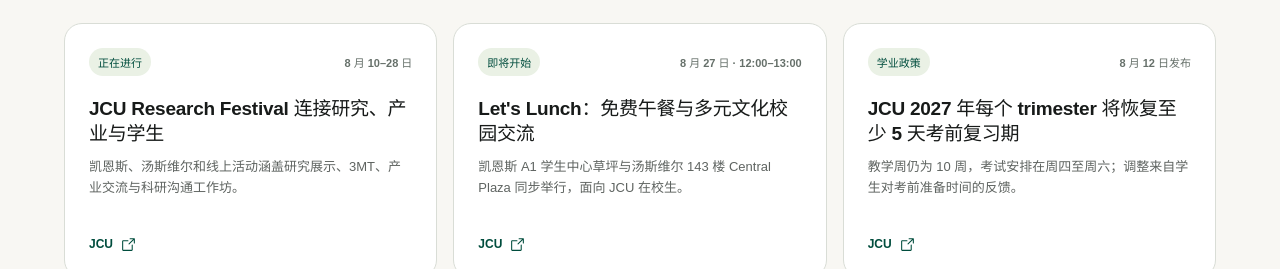
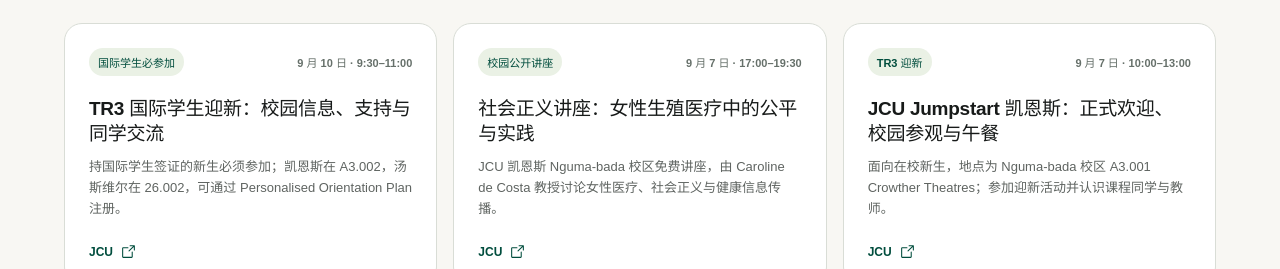
Before and after one commit to Haodong-Zhang1/Tropic-Loop-Website, a React (Vite) app: page / in a window 1280 px wide. Shown: the part 675-944 px from the top of the page. Built offline with nearby package versions, Linux system fonts and the light colour scheme.

Commit message:
Refresh JCU campus events for September

```diff
--- a/src/data/content.js
+++ b/src/data/content.js
@@ -413,7 +413,7 @@
       newsTitle: "校园新闻与活动",
       newsIntro: "按当前校区筛选近期内容，摘要由 Tropic Loop 整理，详情回到 JCU 官方页面。",
       allNews: "查看全部 JCU 新闻",
-      newsUpdated: "内容更新于 2026 年 8 月 24 日",
+      newsUpdated: "内容更新于 2026 年 8 月 29 日",
       exploreTitle: "从校园开始",
       exploreIntro: "官方校园信息、住宿与创新空间，一次找到正确入口。",
     },
@@ -521,7 +521,7 @@
       newsTitle: "Campus news and events",
       newsIntro: "Recent stories are filtered by campus, summarised by Tropic Loop and linked back to the official JCU page.",
       allNews: "View all JCU news",
-      newsUpdated: "Content updated 24 August 2026",
+      newsUpdated: "Content updated 29 August 2026",
       exploreTitle: "Start with the campus",
       exploreIntro: "Official campus information, housing and innovation spaces with the right next link.",
     },
@@ -628,44 +628,54 @@
 
 export const campusNews = [
   {
-    id: "research-festival-2026",
+    id: "trimester-3-international-orientation-2026",
     campus: "both",
-    date: "2026-08-28",
-    dateLabel: { zh: "8 月 10–28 日", en: "10–28 Aug" },
-    category: { zh: "正在进行", en: "Happening now" },
-    title: { zh: "JCU Research Festival 连接研究、产业与学生", en: "JCU Research Festival connects research, industry and students" },
-    summary: { zh: "凯恩斯、汤斯维尔和线上活动涵盖研究展示、3MT、产业交流与科研沟通工作坊。", en: "Events across Cairns, Townsville and online include research showcases, 3MT, industry networking and research communication workshops." },
-    url: "https://www.jcu.edu.au/b/research-festival",
-  },
-  {
-    id: "spark-townsville-2026",
+    date: "2026-09-10",
+    dateLabel: { zh: "9 月 10 日 · 9:30–11:00", en: "10 Sep · 9:30–11am" },
+    category: { zh: "国际学生必参加", en: "Compulsory for international students" },
+    title: { zh: "TR3 国际学生迎新：校园信息、支持与同学交流", en: "TR3 International Orientation: campus essentials, support and connections" },
+    summary: { zh: "持国际学生签证的新生必须参加；凯恩斯在 A3.002，汤斯维尔在 26.002，可通过 Personalised Orientation Plan 注册。", en: "Compulsory for new students on an international student visa, in A3.002 Cairns and 26.002 Townsville; register through your Personalised Orientation Plan." },
+    url: "https://www.jcu.edu.au/events/2026/september/trimester-3-compulsory-international-orientation",
+  },
+  {
+    id: "social-justice-townsville-2026",
     campus: "townsville",
-    date: "2026-08-28",
-    dateLabel: { zh: "8 月 28 日 · 11:30–13:00", en: "28 Aug · 11:30am–1pm" },
-    category: { zh: "即将开始", en: "Upcoming" },
-    title: { zh: "SPARK：与 JCU 优秀校友面对面聊职业发展", en: "SPARK: meet JCU alumni and explore career pathways" },
-    summary: { zh: "汤斯维尔校区免费活动，面向在校生、教职工与校友；包含轻午餐、校友职业分享和现场提问。", en: "A free Townsville event for current students, staff and alumni, with a light lunch, alumni career stories and live Q&A." },
-    url: "https://www.jcu.edu.au/events/2026/august/spark-students-and-professionals-aligning%2C-relating%2C-and-knowledge-sharing",
-  },
-  {
-    id: "lets-lunch-2026",
-    campus: "both",
-    date: "2026-08-27",
-    dateLabel: { zh: "8 月 27 日 · 12:00–13:00", en: "27 Aug · 12–1pm" },
-    category: { zh: "即将开始", en: "Upcoming" },
-    title: { zh: "Let's Lunch：免费午餐与多元文化校园交流", en: "Let's Lunch: free food and multicultural campus connections" },
-    summary: { zh: "凯恩斯 A1 学生中心草坪与汤斯维尔 143 楼 Central Plaza 同步举行，面向 JCU 在校生。", en: "Open to current students at the A1 Student Centre Lawns in Cairns and Central Plaza, Building 143, in Townsville." },
-    url: "https://www.jcu.edu.au/events/2026/august/lets-lunch-multicultural-queensland-month",
-  },
-  {
-    id: "study-break-2027",
-    campus: "both",
-    date: "2026-08-12",
-    dateLabel: { zh: "8 月 12 日发布", en: "Published 12 Aug" },
-    category: { zh: "学业政策", en: "Study update" },
-    title: { zh: "JCU 2027 年每个 trimester 将恢复至少 5 天考前复习期", en: "JCU will add a five-day study break before each 2027 trimester exam period" },
-    summary: { zh: "教学周仍为 10 周，考试安排在周四至周六；调整来自学生对考前准备时间的反馈。", en: "Teaching remains at 10 weeks, with exams running Thursday to Saturday; the change responds to student feedback on exam preparation time." },
-    url: "https://www.jcu.edu.au/news/releases/2026/august/jcu-to-deliver-study-break-for-2027-trimesters",
+    date: "2026-09-09",
+    dateLabel: { zh: "9 月 9 日 · 17:00–19:30", en: "9 Sep · 5–7:30pm" },
+    category: { zh: "校园公开讲座", en: "Campus lecture" },
+    title: { zh: "社会正义讲座：女性生殖医疗中的公平与实践", en: "Social Justice Lecture: equity in women's reproductive healthcare" },
+    summary: { zh: "JCU 汤斯维尔 Bebegu Yumba 校区免费讲座，由 Caroline de Costa 教授分享医疗公平的历史、现状与未竟议题。", en: "A free public lecture at JCU Townsville, with Professor Caroline de Costa examining the history, present practice and unfinished work of healthcare equity." },
+    url: "https://www.jcu.edu.au/events/2026/september/social-justice-lecture-2026-townsville",
+  },
+  {
+    id: "social-justice-cairns-2026",
+    campus: "cairns",
+    date: "2026-09-07",
+    dateLabel: { zh: "9 月 7 日 · 17:00–19:30", en: "7 Sep · 5–7:30pm" },
+    category: { zh: "校园公开讲座", en: "Campus lecture" },
+    title: { zh: "社会正义讲座：女性生殖医疗中的公平与实践", en: "Social Justice Lecture: equity in women's reproductive healthcare" },
+    summary: { zh: "JCU 凯恩斯 Nguma-bada 校区免费讲座，由 Caroline de Costa 教授讨论女性医疗、社会正义与健康信息传播。", en: "A free public lecture at JCU Cairns, with Professor Caroline de Costa discussing women's healthcare, social justice and health communication." },
+    url: "https://www.jcu.edu.au/events/2026/september/social-justice-lecture-2026-cairns",
+  },
+  {
+    id: "trimester-3-jumpstart-cairns-2026",
+    campus: "cairns",
+    date: "2026-09-07",
+    dateLabel: { zh: "9 月 7 日 · 10:00–13:00", en: "7 Sep · 10am–1pm" },
+    category: { zh: "TR3 迎新", en: "TR3 orientation" },
+    title: { zh: "JCU Jumpstart 凯恩斯：正式欢迎、校园参观与午餐", en: "JCU Jumpstart Cairns: official welcome, campus tour and lunch" },
+    summary: { zh: "面向在校新生，地点为 Nguma-bada 校区 A3.001 Crowther Theatres；参加迎新活动并认识课程同学与教师。", en: "For new current students at A3.001 Crowther Theatres, Nguma-bada campus, with orientation activities and opportunities to meet classmates and lecturers." },
+    url: "https://www.jcu.edu.au/events/2026/september/trimester-3-official-welcome-jcu-jumpstart-cairns",
+  },
+  {
+    id: "trimester-3-jumpstart-townsville-2026",
+    campus: "townsville",
+    date: "2026-09-07",
+    dateLabel: { zh: "9 月 7 日 · 10:00–13:00", en: "7 Sep · 10am–1pm" },
+    category: { zh: "TR3 迎新", en: "TR3 orientation" },
+    title: { zh: "JCU Jumpstart 汤斯维尔：正式欢迎、校园参观与午餐", en: "JCU Jumpstart Townsville: official welcome, campus tour and lunch" },
+    summary: { zh: "面向在校新生，地点为 Bebegu Yumba 校区 45.002 Medical Lecture Theatre；参加迎新活动并认识课程同学与教师。", en: "For new current students at Building 45, Room 002, Medical Lecture Theatre, Bebegu Yumba campus, with orientation activities and opportunities to meet classmates and lecturers." },
+    url: "https://www.jcu.edu.au/events/2026/september/trimester-3-official-welcome-jcu-jumpstart-townsville",
   },
 ];
 
```
